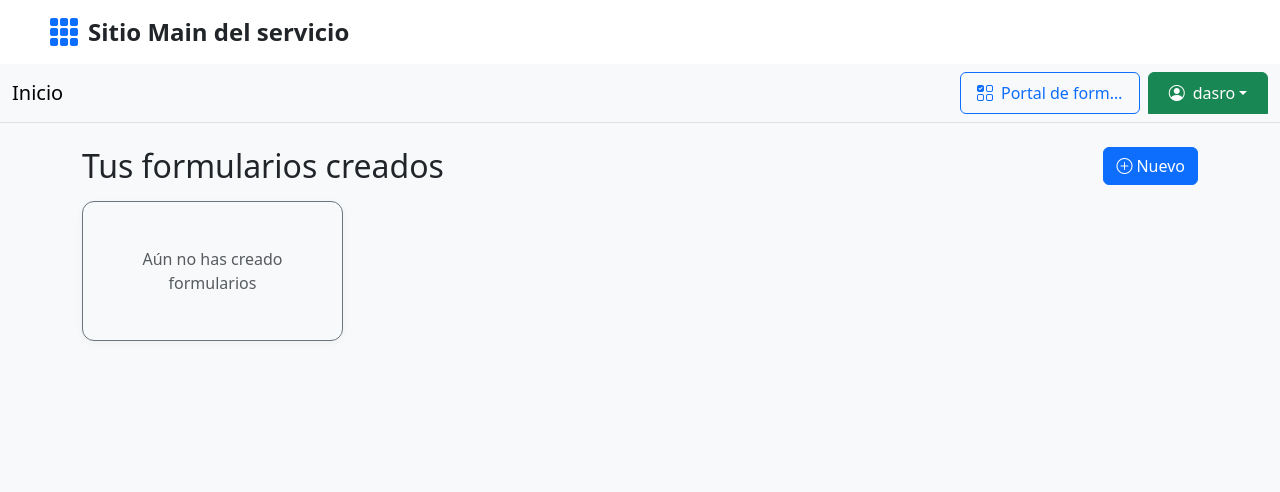
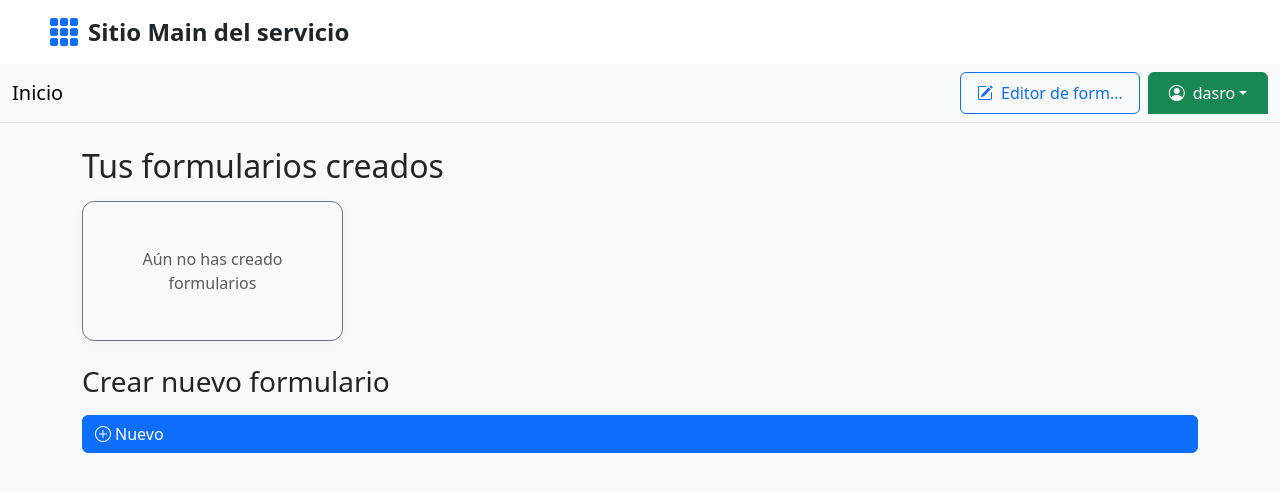
Before and after one commit to dasrojas777/APP1.0, a Django app: page /portal-formularios/ in a window 1280 px wide. Shown: the top 492 px of the page. Run offline with Django 5.2, Linux system fonts and the light colour scheme; a user stored in the database is signed in; data that the repository does not hold is empty.

Commit message:
Funcionalidad completa de subida, visualización y eliminación de formularios con control de unicidad y validaciones. Corrección de imports y errores de consola.

```diff
--- a/core/settings.py
+++ b/core/settings.py
@@ -113,10 +113,14 @@ USE_I18N = True
 USE_TZ = True
 
 
+
 # Static files (CSS, JavaScript, Images)
 # https://docs.djangoproject.com/en/5.2/howto/static-files/
+STATIC_URL = 'static/'
 
-STATIC_URL = 'static/'
+# Archivos subidos por usuarios
+MEDIA_URL = '/media/'
+MEDIA_ROOT = BASE_DIR / 'media'
 
 # Default primary key field type
 # https://docs.djangoproject.com/en/5.2/ref/settings/#default-auto-field
--- a/core/urls.py
+++ b/core/urls.py
@@ -15,10 +15,17 @@ Including another URLconf
     2. Add a URL to urlpatterns:  path('blog/', include('blog.urls'))
 """
 from django.contrib import admin
+
 from django.urls import path, include
+from django.conf import settings
+from django.conf.urls.static import static
 
 urlpatterns = [
     path('admin/', admin.site.urls),
     path('', include('frontend.urls')),
     path('', include('formularios.urls')),
 ]
+
+# Servir archivos de medios en desarrollo
+if settings.DEBUG:
+    urlpatterns += static(settings.MEDIA_URL, document_root=settings.MEDIA_ROOT)
--- a/formularios/models.py
+++ b/formularios/models.py
@@ -1,12 +1,18 @@
 from django.db import models
 from django.contrib.auth.models import User
+
+
 
 class Formulario(models.Model):
     nombre = models.CharField(max_length=100)
     descripcion = models.TextField(blank=True)
+    archivo = models.FileField(upload_to='formularios/', blank=True, null=True)
     creado_por = models.ForeignKey(User, on_delete=models.CASCADE, related_name='formularios')
     creado_en = models.DateTimeField(auto_now_add=True)
     actualizado_en = models.DateTimeField(auto_now=True)
+
+    class Meta:
+        unique_together = ('nombre', 'creado_por')
 
     def __str__(self):
         return self.nombre
--- a/formularios/templates/formularios/portal.html
+++ b/formularios/templates/formularios/portal.html
@@ -1,15 +1,34 @@
 {% extends 'frontend/base.html' %}
-{% block title %}Portal de Formularios{% endblock %}
+{% block title %}Editor de Formularios{% endblock %}
 {% block content %}
 <div class="container pt-2 pb-3">
-	<div class="d-flex justify-content-between align-items-center mb-3">
-		<h2 class="mb-0">Tus formularios creados</h2>
-			<a href="{% url 'subir_formulario' %}" class="btn btn-primary d-flex align-items-center" title="Añadir nuevo formulario">
-				<i class="bi bi-plus-circle me-1"></i> Nuevo
+	<div class="mb-4">
+		<h2 class="mb-3">Tus formularios creados</h2>
+		<div class="row row-cols-1 row-cols-sm-2 row-cols-md-3 row-cols-lg-4 g-4">
+			{% if formularios %}
+				{% for formulario in formularios %}
+				<div class="col">
+					<div class="card h-100 border-primary">
+						<div class="card-body d-flex flex-column justify-content-center align-items-center" style="min-height: 120px;">
+							<h5 class="card-title">{{ formulario.nombre }}</h5>
+							{% if formulario.archivo %}
+								<a href="{{ formulario.archivo.url }}" class="btn btn-outline-success btn-sm mt-2" download>
+									<i class="bi bi-file-earmark-arrow-down"></i> Descargar archivo
 								</a>
+							{% else %}
+								<span class="text-muted">Sin archivo</span>
+							{% endif %}
+							<form method="post" action="{% url 'eliminar_formulario' formulario.id %}" class="mt-2">
+								{% csrf_token %}
+								<button type="submit" class="btn btn-outline-danger btn-sm" onclick="return confirm('¿Seguro que deseas eliminar este formulario?');">
+									<i class="bi bi-trash"></i> Eliminar
+								</button>
+							</form>
 						</div>
-	<div class="row row-cols-1 row-cols-sm-2 row-cols-md-3 row-cols-lg-4 g-4">
-		<!-- Aquí se mostrarán las tarjetas de formularios creados -->
+					</div>
+				</div>
+				{% endfor %}
+			{% else %}
 				<div class="col">
 					<div class="card h-100 border-secondary text-center bg-light">
 						<div class="card-body d-flex flex-column justify-content-center align-items-center" style="min-height: 120px;">
@@ -17,6 +36,14 @@
 						</div>
 					</div>
 				</div>
+			{% endif %}
+		</div>
+	</div>
+	<div class="mb-2">
+		<h3 class="mb-3">Crear nuevo formulario</h3>
+		<a href="{% url 'subir_formulario' %}" class="btn btn-primary d-flex align-items-center" title="Añadir nuevo formulario">
+			<i class="bi bi-plus-circle me-1"></i> Nuevo
+		</a>
 	</div>
 </div>
 {% endblock %}
--- a/formularios/templates/formularios/subir_formulario.html
+++ b/formularios/templates/formularios/subir_formulario.html
@@ -6,6 +6,9 @@
   <form method="post" enctype="multipart/form-data" class="card p-4 shadow-sm mx-auto" style="max-width: 500px;">
     {% csrf_token %}
     {{ form.as_p }}
+    {% if error_nombre %}
+      <div class="alert alert-danger mt-2">{{ error_nombre }}</div>
+    {% endif %}
     <div class="d-flex flex-column flex-sm-row justify-content-between gap-2 mt-2">
       <button type="submit" class="btn btn-success w-100 w-sm-auto">
         <i class="bi bi-upload me-1"></i> Subir
--- a/formularios/urls.py
+++ b/formularios/urls.py
@@ -4,4 +4,5 @@ from . import views
 urlpatterns = [
     path('portal-formularios/', views.portal_formularios, name='portal_formularios'),
     path('subir-formulario/', views.subir_formulario, name='subir_formulario'),
+    path('eliminar-formulario/<int:formulario_id>/', views.eliminar_formulario, name='eliminar_formulario'),
 ]
--- a/formularios/views.py
+++ b/formularios/views.py
@@ -1,23 +1,46 @@
+
 from django.contrib.auth.decorators import login_required
 from django.shortcuts import render, redirect
 from django import forms
+from .models import Formulario
+
+@login_required(login_url='/login/')
+def eliminar_formulario(request, formulario_id):
+	formulario = Formulario.objects.filter(id=formulario_id, creado_por=request.user).first()
+	if formulario:
+		formulario.delete()
+	return redirect('portal_formularios')
 
 class FormUploadForm(forms.Form):
+	nombre = forms.CharField(label="Nombre del formulario", max_length=100, required=True)
 	archivo = forms.FileField(label="Archivo de formulario (PDF, Word, etc.)", required=True)
+
 
 @login_required(login_url='/login/')
 def portal_formularios(request):
-	return render(request, 'formularios/portal.html')
+	formularios = request.user.formularios.all().order_by('-creado_en')
+	return render(request, 'formularios/portal.html', {'formularios': formularios})
+
 
 @login_required(login_url='/login/')
 def subir_formulario(request):
+	error_nombre = None
 	if request.method == 'POST':
 		form = FormUploadForm(request.POST, request.FILES)
 		if form.is_valid():
-			# Aquí se procesará el archivo subido
+			nombre = form.cleaned_data['nombre']
 			archivo = form.cleaned_data['archivo']
-			# Por ahora solo redirigimos de vuelta al portal
-			return redirect('portal_formularios')
+			# Validar unicidad de nombre por usuario
+			if Formulario.objects.filter(nombre=nombre, creado_por=request.user).exists():
+				error_nombre = "Ya tienes un formulario con ese nombre. Elige otro."
+			else:
+				Formulario.objects.create(
+					nombre=nombre,
+					descripcion='',
+					archivo=archivo,
+					creado_por=request.user
+				)
+				return redirect('portal_formularios')
 	else:
 		form = FormUploadForm()
-	return render(request, 'formularios/subir_formulario.html', {'form': form})
+	return render(request, 'formularios/subir_formulario.html', {'form': form, 'error_nombre': error_nombre})
--- a/frontend/templates/frontend/base.html
+++ b/frontend/templates/frontend/base.html
@@ -37,8 +37,8 @@
                     <div class="d-flex align-items-center gap-2 ms-2 flex-wrap" style="min-width: 0; max-width: 350px;">
                         {% if user.is_authenticated %}
                             <a href="/portal-formularios/" class="btn btn-outline-primary d-flex align-items-center flex-grow-1 px-3 py-2 w-100" style="min-width: 120px; max-width: 180px;">
-                                <i class="bi bi-ui-checks-grid me-2"></i>
-                                <span class="text-truncate">Portal de formularios</span>
+                                <i class="bi bi-pencil-square me-2"></i>
+                                <span class="text-truncate">Editor de formularios</span>
                             </a>
                             <div class="dropdown position-relative flex-grow-1" style="min-width: 120px; max-width: 180px;">
                                 <a href="#" class="btn btn-success d-flex align-items-center dropdown-toggle w-100 px-3 py-2" id="userDropdown" data-bs-toggle="dropdown" aria-expanded="false" style="min-width: 120px; max-width: 180px;">
@@ -81,8 +81,8 @@
                     <div class="offcanvas-body">
                         {% if user.is_authenticated %}
                             <a href="/portal-formularios/" class="btn btn-outline-primary w-100 mb-2 d-flex align-items-center justify-content-center text-center">
-                                <i class="bi bi-ui-checks-grid me-2"></i>
-                                <span>Portal de formularios</span>
+                                <i class="bi bi-pencil-square me-2"></i>
+                                <span>Editor de formularios</span>
                             </a>
                             <div class="dropdown w-100 mb-2">
                                 <a href="#" class="btn btn-success d-flex align-items-center dropdown-toggle w-100" id="userDropdownMobile" data-bs-toggle="dropdown" aria-expanded="false">
```
Also changed, not shown: db.sqlite3, formularios/migrations/0001_initial.py (added), 2 other files. Lines whose indentation alone changed are shown as unchanged.
